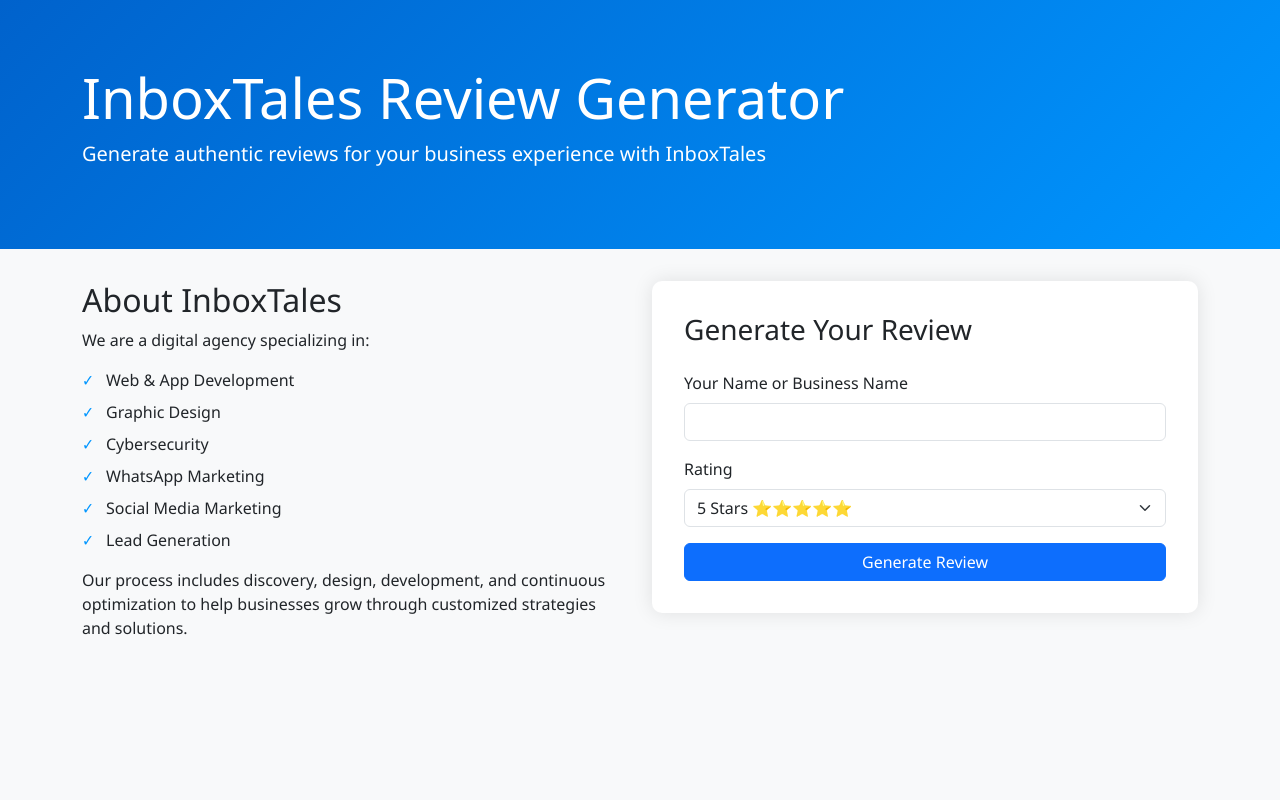
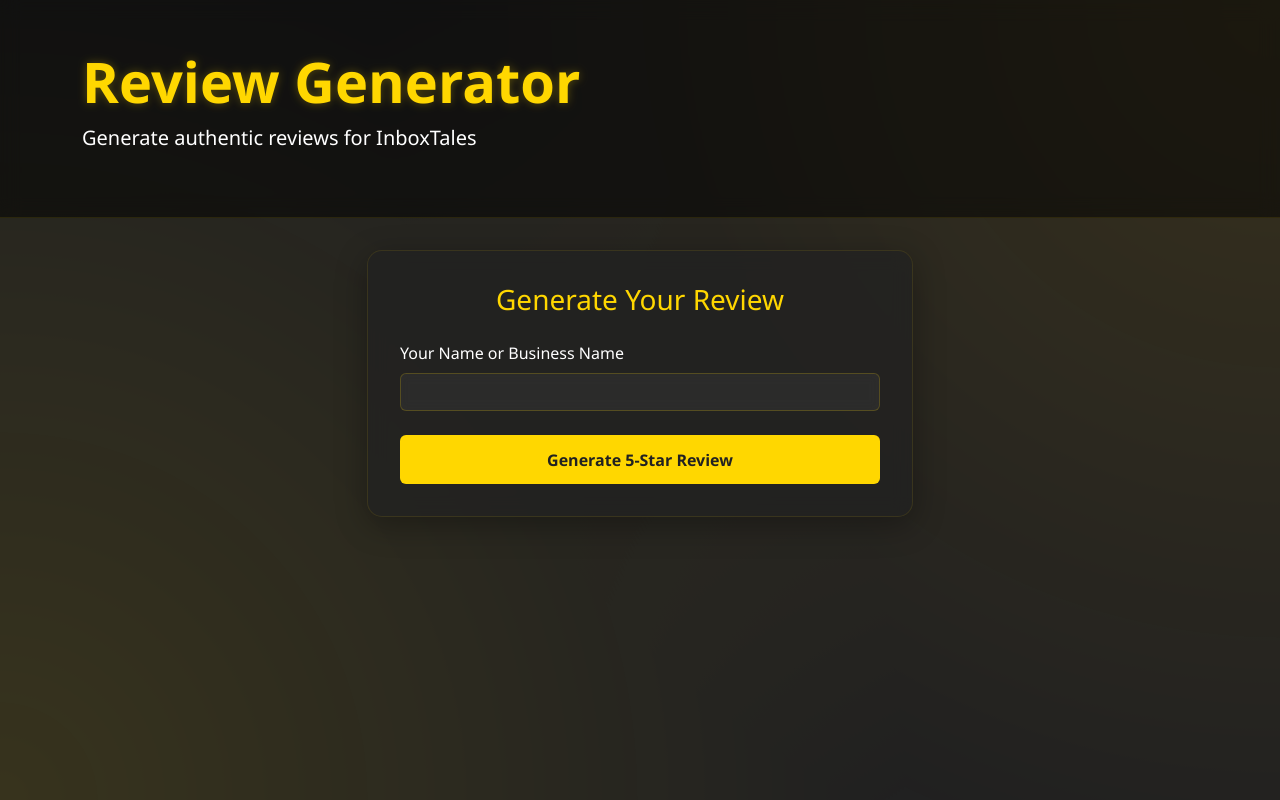
Before and after one commit to TeamThundersOP/GMB-Review-Gen, a Flask app: page / in a window 1280 px wide. Run offline with Flask 3, Linux system fonts and the light colour scheme.

Commit message:
Updated UI with modern yellow-black theme and glassmorphism effects

```diff
--- a/templates/index.html
+++ b/templates/index.html
@@ -6,99 +6,205 @@
     <title>InboxTales Review Generator</title>
     <link href="https://cdn.jsdelivr.net/npm/bootstrap@5.3.0/dist/css/bootstrap.min.css" rel="stylesheet">
     <style>
+        :root {
+            --primary: #FFD700;
+            --secondary: #212121;
+            --accent: #FFC107;
+        }
+
         body {
-            background-color: #f8f9fa;
+            background-color: var(--secondary);
             font-family: 'Segoe UI', Tahoma, Geneva, Verdana, sans-serif;
+            color: #fff;
+            min-height: 100vh;
+            position: relative;
         }
+
+        body::before {
+            content: '';
+            position: fixed;
+            top: 0;
+            left: 0;
+            width: 100%;
+            height: 100%;
+            background: radial-gradient(circle at top right, var(--accent), transparent 60%),
+                        radial-gradient(circle at bottom left, var(--primary), transparent 60%);
+            opacity: 0.1;
+            z-index: -1;
+        }
+
         .hero-section {
-            background: linear-gradient(135deg, #0062cc, #0096ff);
-            color: white;
-            padding: 4rem 0;
+            background: rgba(0, 0, 0, 0.5);
+            backdrop-filter: blur(10px);
+            -webkit-backdrop-filter: blur(10px);
+            border-bottom: 1px solid rgba(255, 215, 0, 0.1);
+            padding: 3rem 0;
             margin-bottom: 2rem;
         }
+
+        .hero-section h1 {
+            color: var(--primary);
+            font-weight: 700;
+            text-shadow: 0 0 10px rgba(255, 215, 0, 0.3);
+        }
+
         .review-form {
-            background: white;
+            background: rgba(33, 33, 33, 0.7);
+            backdrop-filter: blur(10px);
+            -webkit-backdrop-filter: blur(10px);
             padding: 2rem;
+            border-radius: 15px;
+            box-shadow: 0 8px 32px rgba(0, 0, 0, 0.3);
+            border: 1px solid rgba(255, 215, 0, 0.1);
+        }
+
+        .form-control, .form-select {
+            background: rgba(255, 255, 255, 0.05);
+            border: 1px solid rgba(255, 215, 0, 0.2);
+            color: #fff;
+            backdrop-filter: blur(5px);
+            -webkit-backdrop-filter: blur(5px);
+        }
+
+        .form-control:focus, .form-select:focus {
+            background: rgba(255, 255, 255, 0.1);
+            border-color: var(--primary);
+            color: #fff;
+            box-shadow: 0 0 10px rgba(255, 215, 0, 0.2);
+        }
+
+        .form-control::placeholder {
+            color: rgba(255, 255, 255, 0.5);
+        }
+
+        .btn-primary {
+            background: var(--primary);
+            border: none;
+            color: var(--secondary);
+            font-weight: 600;
+            padding: 0.8rem;
+            transition: all 0.3s ease;
+        }
+
+        .btn-primary:hover {
+            background: var(--accent);
+            transform: translateY(-2px);
+            box-shadow: 0 5px 15px rgba(255, 215, 0, 0.3);
+        }
+
+        .generated-review {
+            background: rgba(33, 33, 33, 0.7);
+            backdrop-filter: blur(10px);
+            -webkit-backdrop-filter: blur(10px);
+            padding: 1.5rem;
             border-radius: 10px;
-            box-shadow: 0 0 20px rgba(0,0,0,0.1);
-        }
-        .services-list {
-            list-style: none;
-            padding: 0;
-        }
-        .services-list li {
-            margin-bottom: 0.5rem;
-            padding-left: 1.5rem;
-            position: relative;
-        }
-        .services-list li:before {
-            content: "✓";
-            position: absolute;
-            left: 0;
-            color: #0096ff;
-        }
-        .generated-review {
-            background: #f8f9fa;
-            padding: 1.5rem;
-            border-radius: 8px;
             margin-top: 2rem;
             display: none;
+            border: 1px solid rgba(255, 215, 0, 0.1);
         }
+
+        .review-text {
+            color: #fff;
+            font-size: 1.1rem;
+            line-height: 1.6;
+        }
+
+        .action-buttons {
+            display: flex;
+            gap: 1rem;
+            margin-top: 1.5rem;
+        }
+
+        .btn-outline-primary {
+            color: var(--primary);
+            border-color: var(--primary);
+        }
+
+        .btn-outline-primary:hover {
+            background: var(--primary);
+            color: var(--secondary);
+        }
+
+        .btn-success {
+            background: var(--accent);
+            border: none;
+            color: var(--secondary);
+        }
+
+        .btn-success:hover {
+            background: var(--primary);
+            transform: translateY(-2px);
+            box-shadow: 0 5px 15px rgba(255, 215, 0, 0.3);
+        }
+
         .loading {
             display: none;
+            color: var(--primary);
+        }
+
+        .spinner-border {
+            color: var(--primary);
+        }
+
+        .review-link {
+            display: none;
+            margin-top: 1.5rem;
+            text-align: center;
+            padding: 1rem;
+            background: rgba(255, 215, 0, 0.1);
+            border-radius: 8px;
+        }
+
+        .review-link a {
+            color: var(--primary);
+            text-decoration: none;
+        }
+
+        .review-link a:hover {
+            color: var(--accent);
+            text-decoration: underline;
         }
     </style>
 </head>
 <body>
     <div class="hero-section">
         <div class="container">
-            <h1 class="display-4">InboxTales Review Generator</h1>
-            <p class="lead">Generate authentic reviews for your business experience with InboxTales</p>
+            <h1 class="display-4">Review Generator</h1>
+            <p class="lead">Generate authentic reviews for InboxTales</p>
         </div>
     </div>
 
     <div class="container mb-5">
-        <div class="row">
-            <div class="col-md-6">
-                <div class="about-section mb-4">
-                    <h2>About InboxTales</h2>
-                    <p>We are a digital agency specializing in:</p>
-                    <ul class="services-list">
-                        <li>Web & App Development</li>
-                        <li>Graphic Design</li>
-                        <li>Cybersecurity</li>
-                        <li>WhatsApp Marketing</li>
-                        <li>Social Media Marketing</li>
-                        <li>Lead Generation</li>
-                    </ul>
-                    <p>Our process includes discovery, design, development, and continuous optimization to help businesses grow through customized strategies and solutions.</p>
-                </div>
-            </div>
-            <div class="col-md-6">
+        <div class="row justify-content-center">
+            <div class="col-md-8 col-lg-6">
                 <div class="review-form">
-                    <h3 class="mb-4">Generate Your Review</h3>
+                    <h3 class="mb-4 text-center" style="color: var(--primary);">Generate Your Review</h3>
                     <form id="reviewForm">
-                        <div class="mb-3">
+                        <div class="mb-4">
                             <label for="businessName" class="form-label">Your Name or Business Name</label>
                             <input type="text" class="form-control" id="businessName" required>
                         </div>
-                        <div class="mb-3">
-                            <label class="form-label">Rating</label>
-                            <select class="form-select" id="rating" required>
-                                <option value="5">5 Stars ⭐⭐⭐⭐⭐</option>
-                                <option value="4">4 Stars ⭐⭐⭐⭐</option>
-                                <option value="3">3 Stars ⭐⭐⭐</option>
-                            </select>
-                        </div>
-                        <button type="submit" class="btn btn-primary w-100">Generate Review</button>
+                        <input type="hidden" id="rating" value="5">
+                        <button type="submit" class="btn btn-primary w-100">Generate 5-Star Review</button>
                     </form>
                     <div class="loading mt-3 text-center">
-                        <div class="spinner-border text-primary" role="status">
+                        <div class="spinner-border" role="status">
                             <span class="visually-hidden">Loading...</span>
                         </div>
-                        <p class="mt-2">Generating your review...</p>
+                        <p class="mt-2">Crafting your review...</p>
                     </div>
-                    <div class="generated-review mt-4"></div>
+                    <div class="generated-review">
+                        <h4 style="color: var(--primary);">Your Review:</h4>
+                        <p class="review-text"></p>
+                        <div class="action-buttons">
+                            <button class="btn btn-outline-primary flex-grow-1" onclick="copyToClipboard()">Copy Review</button>
+                            <a href="https://g.page/r/CXQQVVVXz9KXEB0/review" target="_blank" class="btn btn-success flex-grow-1">Post on Google</a>
+                        </div>
+                        <div class="review-link">
+                            <p class="text-muted">Generate more reviews at:</p>
+                            <a href="https://gmb-review-gen.onrender.com/">gmb-review-gen.onrender.com</a>
+                        </div>
+                    </div>
                 </div>
             </div>
         </div>
@@ -131,8 +237,9 @@
                 const data = await response.json();
 
                 if (data.success) {
-                    reviewDiv.innerHTML = `<h4>Generated Review:</h4><p>${data.review}</p>
-                        <button class="btn btn-outline-primary mt-3" onclick="copyToClipboard()">Copy Review</button>`;
+                    document.querySelector('.review-text').textContent = data.review;
+                    reviewDiv.style.display = 'block';
+                    document.querySelector('.review-link').style.display = 'block';
                 } else {
                     reviewDiv.innerHTML = `<div class="alert alert-danger">Error: ${data.error}</div>`;
                 }
@@ -145,9 +252,11 @@
         });
 
         function copyToClipboard() {
-            const reviewText = document.querySelector('.generated-review p').textContent;
+            const reviewText = document.querySelector('.review-text').textContent;
             navigator.clipboard.writeText(reviewText)
-                .then(() => alert('Review copied to clipboard!'))
+                .then(() => {
+                    alert('Review copied! Click "Post on Google" to leave your review.');
+                })
                 .catch(err => console.error('Failed to copy text: ', err));
         }
     </script>
```
